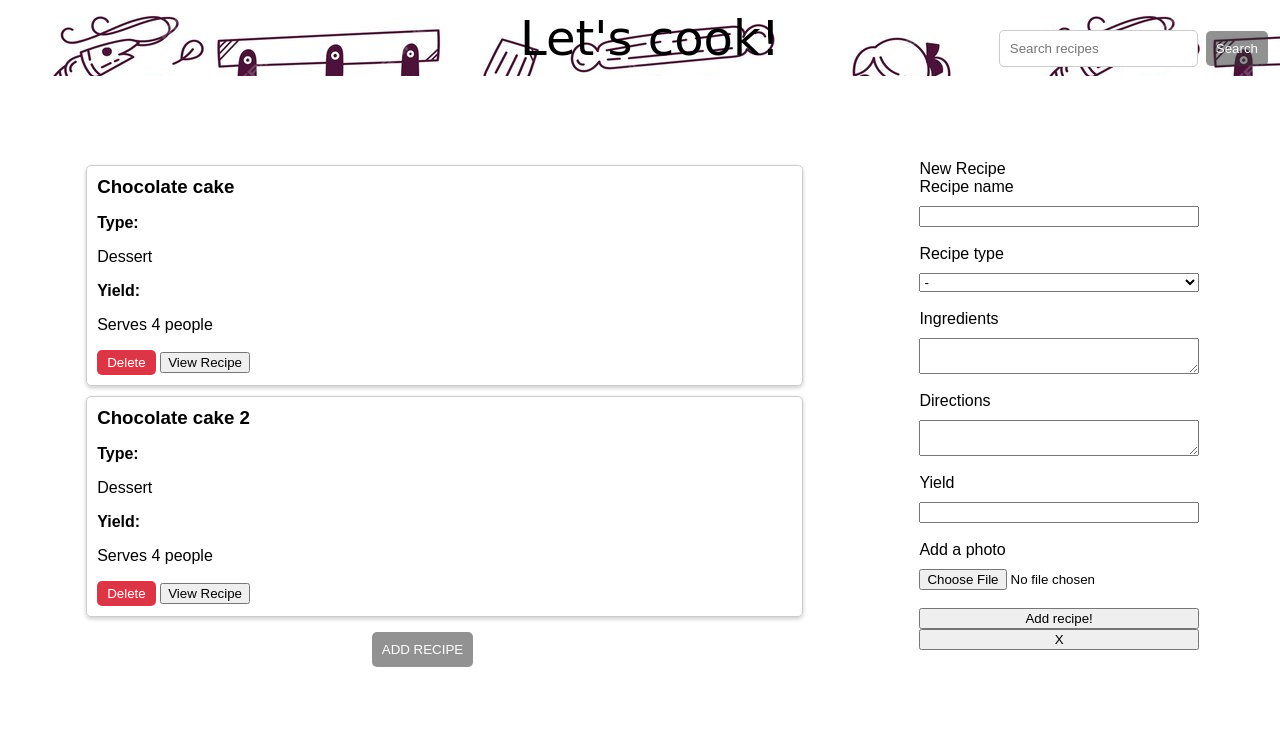
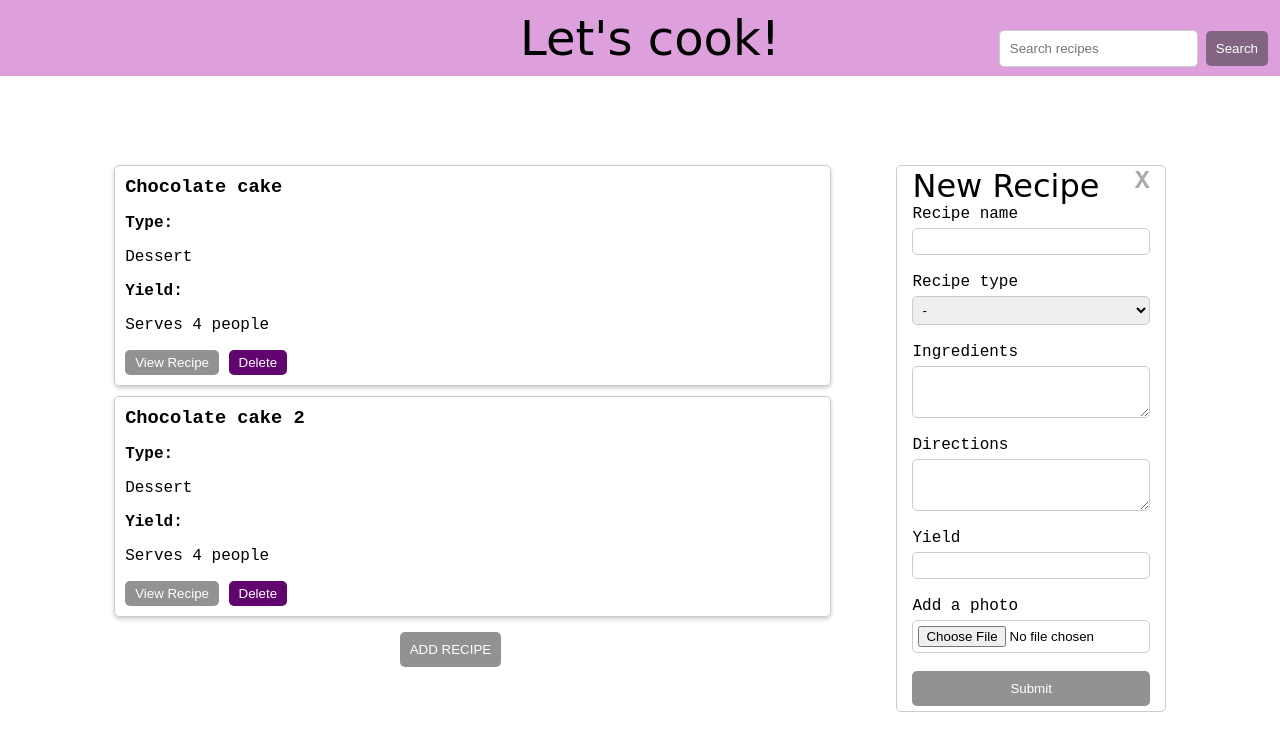
Before and after one commit to Bellamcr/project1-recipe-book, a plain HTML site: page index.html in a window 1280 px wide. Both pictures are taken after a click on the button "ADD RECIPE". Drawn offline with Linux system fonts and the light colour scheme.

Commit message:
Design afternoon

```diff
--- a/index.css
+++ b/index.css
@@ -1,5 +1,5 @@
 body {
-  font-family: sans-serif;
+  font-family: 'Courier New', Courier, monospace;
 }
 
 .header {
@@ -13,13 +13,15 @@ body {
   display: flex;
   justify-content: center;
 
-  background-image: url(background.jpg);
+  /* background: url(background.jpg) no-repeat 20% 30% / cover; */
+  /* opacity: 0.5; */
 }
 
 .title {
   font-family: cursive;
   font-size: 3em;
   color: #000;
+  opacity: 1;
 }
 
 .search-box {
@@ -53,7 +55,7 @@ body {
 .container {
   display: flex;
   flex-direction: row;
-  justify-content: space-between;
+  justify-content: space-around;
   padding: 10px;
   margin: 150px 5%;
 }
@@ -86,6 +88,10 @@ body {
   margin-left: 40%;
 }
 
+.show-form-btn:hover {
+  background-color: purple;
+}
+
 .left-column {
   width: 25%;
 }
@@ -94,30 +100,74 @@ form {
   display: flex;
   flex-direction: column;
   justify-content: space-around;
+  border: 1px solid #ccc;
+  padding: 1px 15px 5px 15px;
+  border-radius: 5px;
+  margin: 5px;
+}
+
+.form-header {
+  display: flex;
+  flex-direction: row;
+  flex-wrap: nowrap;
+  justify-content: space-between;
+  align-items: top;
+}
+
+.form-title {
+  font-family: cursive;
+  font-size: clamp(1.5rem, -6.0464rem + 10.596vw, 2rem);
+  font-weight: 500;
 }
 
 label {
-  margin-bottom: 10px;
+  margin-bottom: 5px;
 }
 
-/* input[type='text'],
-textarea {
-  padding: 10px;
-  margin-bottom: 10px;
+.cancel-btn {
+  color: #aaaaaa;
+  font-size: 25px;
+  font-weight: bold;
+}
+
+.cancel-btn:hover,
+.cancel-btn:focus {
+  color: #000;
+  text-decoration: none;
+  cursor: pointer;
+}
+
+input,
+select {
+  padding: 5px;
   border-radius: 5px;
   border: 1px solid #ccc;
   width: 100%;
   box-sizing: border-box;
 }
 
-button[type='submit'] {
+textarea {
+  padding: 10px;
+  border-radius: 5px;
+  border: 1px solid #ccc;
+  width: 100%;
+  box-sizing: border-box;
+}
+
+.add-btn {
   padding: 10px;
   background-color: #3338;
   color: #fff;
   border: none;
   border-radius: 5px;
   cursor: pointer;
-} */
+}
+
+.add-btn:hover {
+  background-color: purple;
+}
+
+/* Recipe Cards */
 
 .recipe {
   border: 1px solid #ccc;
@@ -132,18 +182,21 @@ button[type='submit'] {
   margin-bottom: 10px;
 }
 
-.recipe ul {
-  margin: 0;
-  padding: 0;
-  list-style: none;
+.view-recipe-btn {
+  padding: 5px 10px;
+  background-color: #3338;
+  color: #fff;
+  border: none;
+  border-radius: 5px;
+  cursor: pointer;
 }
 
-.recipe ul li {
-  margin-bottom: 5px;
+.view-recipe-btn:hover {
+  background-color: purple;
 }
 
 .delete-button {
-  background-color: #dc3545;
+  background-color: rgb(97, 4, 111);
   color: #fff;
   border: none;
   border-radius: 5px;
@@ -152,55 +205,13 @@ button[type='submit'] {
 }
 
 .delete-button:hover {
-  background-color: #c82333;
-}
-
-#recipe-card {
-  position: absolute;
-  background-color: #ffffff;
-  min-height: 100%;
-  width: 100%;
-  top: 0;
-  left: 0;
-  z-index: 2;
-  border-radius: 0.6em;
-  display: none;
-}
-
-#recipe-card pre {
-  white-space: pre-wrap;
-  word-wrap: break-word;
-  padding: 2.5em 1.2em 1.2em 1.2em;
-  font-size: 0.92em;
-  color: #303040;
-}
-#hide-recipe {
-  font-size: 1em;
-  position: relative;
-  width: 1.8em;
-  height: 1.8em;
-  background-color: #f4c531;
-  border: none;
-  top: 1.2em;
-  left: 90%;
-  border-radius: 0.3em;
-}
-#show-recipe {
-  font-size: 1em;
-  position: relative;
-  left: 75%;
-  padding: 0.9em 0.6em;
-  background-color: #f4c531;
-  border: none;
-  top: 1.5em;
-  border-radius: 0.3em;
-  font-weight: 600;
+  background-color: #720a45;
 }
 
 /* The Modal (background) */
 .modal {
-  display: none; /* Hidden by default */
-  position: fixed; /* Stay in place */
+  display: none;
+  position: fixed;
   z-index: 1; /* Sit on top */
   padding-top: 100px; /* Location of the box */
   left: 0;
@@ -224,7 +235,6 @@ button[type='submit'] {
 /* The Close Button */
 .close {
   color: #aaaaaa;
-  float: right;
   font-size: 28px;
   font-weight: bold;
 }
@@ -235,3 +245,56 @@ button[type='submit'] {
   text-decoration: none;
   cursor: pointer;
 }
+
+/*
+#recipe-card {
+  position: absolute;
+  background-color: #ffffff;
+  min-height: 100%;
+  width: 100%;
+  top: 0;
+  left: 0;
+  z-index: 2;
+  border-radius: 0.6em;
+  display: none;
+} */
+
+/* #recipe-card pre {
+  white-space: pre-wrap;
+  word-wrap: break-word;
+  padding: 2.5em 1.2em 1.2em 1.2em;
+  font-size: 0.92em;
+  color: #303040;
+} */
+/* #hide-recipe {
+  font-size: 1em;
+  position: relative;
+  width: 1.8em;
+  height: 1.8em;
+  background-color: #f4c531;
+  border: none;
+  top: 1.2em;
+  left: 90%;
+  border-radius: 0.3em;
+} */
+/* #show-recipe {
+  font-size: 1em;
+  position: relative;
+  left: 75%;
+  padding: 0.9em 0.6em;
+  background-color: #f4c531;
+  border: none;
+  top: 1.5em;
+  border-radius: 0.3em;
+  font-weight: 600;
+} */
+
+/* .recipe ul {
+  margin: 0;
+  padding: 0;
+  list-style: none;
+}
+
+.recipe ul li {
+  margin-bottom: 5px;
+} */
--- a/index.html
+++ b/index.html
@@ -7,15 +7,17 @@
     <link rel="stylesheet" href="index.css" />
 </head>
 <body>
+
     <div class="header">
-        <div class="title">
+        <span class="title">
             Let's cook!
-        </div>
+        </span>
         <div class="search-box">
             <input type="text" class="search-control" placeholder="Search recipes" id="search-input"/>
             <button type="submit" class="press-search-btn" id="search-btn">Search</button>
         </div>
     </div>
+
     <div class="container">
         <div class="right-column">
             <div id="recipe-list"></div>
@@ -24,9 +26,12 @@
         </div>
         <div class="left-column">
         <form id="recipeForm" class="recipe-form">
-            <div class="form-title">New Recipe</div>
+            <div class="form-header">
+                <div class="form-title">New Recipe</div>
+                <div class="cancel-btn" onclick="cancelNewRecipe()">X</div>
+            </div>
             <label for="recipeName">Recipe name</label>
-            <input type="text" id="recipeName" name="recipe" required/><br>
+            <input id="recipeName" name="recipe" required/><br>
             <label for="recipeSelect">Recipe type</label>
             <select name="types" id="recipeSelect" required>
                 <option value="-">-</option>
@@ -36,15 +41,14 @@
                 <option value="Drink">Drink</option>
             </select><br>
             <label for="recipeIngredients">Ingredients</label>
-            <textarea type="text" id="recipeIngredients" name="ingredients" required></textarea><br>
+            <textarea id="recipeIngredients" name="ingredients" required></textarea><br>
             <label for="recipeDirections">Directions</label>
             <textarea id="recipeDirections" name="directions" required></textarea><br>
             <label for="recipeYields">Yield</label>
             <input id="recipeYields" name="yields"/><br>
             <label for="recipePhoto" class="photo-upload-btn">Add a photo</label>
             <input type="file" id="recipePhoto" name="photo" accept="image/png, image/jpeg, image/jpg" /><br>
-            <button type="submit">Add recipe!</button>
-            <button class="cancel-btn" onclick="cancelNewRecipe()">X</button>
+            <button class="add-btn">Submit</button>
         </form>
     </div>
     <div id="myModal" class="modal">
--- a/script.js
+++ b/script.js
@@ -21,8 +21,8 @@ let recipes = [
   },
 ];
 
+//First look of the page
 if (recipes) displayRecipes();
-//Add recipe nutton
 function showAddRecipeForm() {
   show('recipeForm');
 }
@@ -54,7 +54,6 @@ function handleSubmit(event) {
     yields
   ) {
     let newRecipe = { name, type, ingredients, directions, yields };
-    // console.log(newRecipe);
     recipes.push(newRecipe);
   }
 
@@ -93,13 +92,14 @@ function buildRecipeCard(recipe, index) {
     <p>${recipe.type}</p>
     <p><strong>Yield:</strong></p>
     <p>${recipe.yields}</p>
-    <button class="delete-button" data-index="${index}">Delete</button>
-    <button id="myBtn" class="view-recipe-btn" onclick="viewRecipe(${index})" data-index="${index}">View Recipe</button>`;
+    <button id="myBtn" class="view-recipe-btn" onclick="viewRecipe(${index})" data-index="${index}">View Recipe</button>
+    <button class="delete-button" data-index="${index}">Delete</button>`;
 
   recipeDiv.classList.add('recipe');
   return recipeDiv;
 }
 
+//View recipe modal
 function viewRecipe(index) {
   const currentRecipe = recipes[index];
   document.getElementById('title').textContent = currentRecipe.name;
@@ -137,23 +137,6 @@ function show(elementId) {
 
 hide('recipeForm');
 
-// function viewRecipe() {
-//     recipes.forEach((recipe, index) => {
-
-//     let showrecipeDiv = document.createElement('div');
-
-//     showrecipeDiv.innerHTML = `
-//         <h3>${recipe.name}</h3>
-//         <p><strong>Ingredients:</strong></p>
-//         <p>${recipe.ingredients}</p>
-//         <p><strong>Directions:</strong></p>
-//         <p>${recipe.directions}</p>
-//         <button class="close-button" data-index="${index}">Close</button>`;
-
-//     showrecipeDiv.classList.add('show-recipe');
-
-//     });
-// }
 
 {
   /* <button class="delete-button" data-index="${recipes.indexOf(recipe)}">Delete</button> */
```
